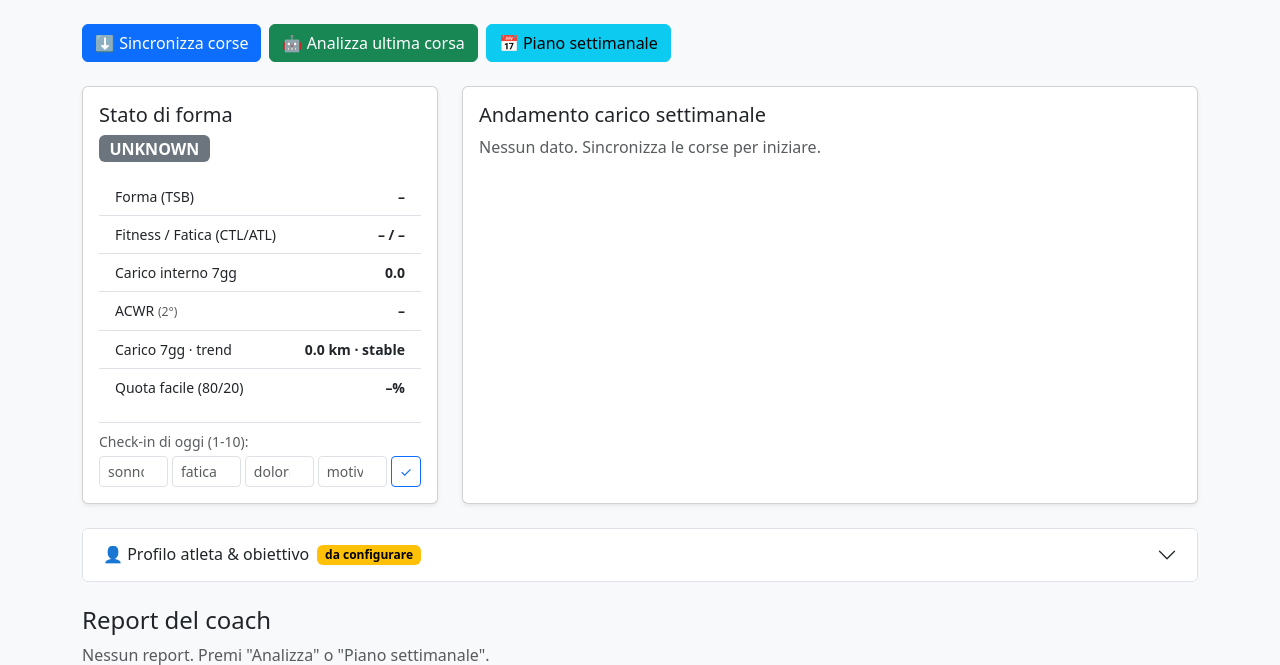
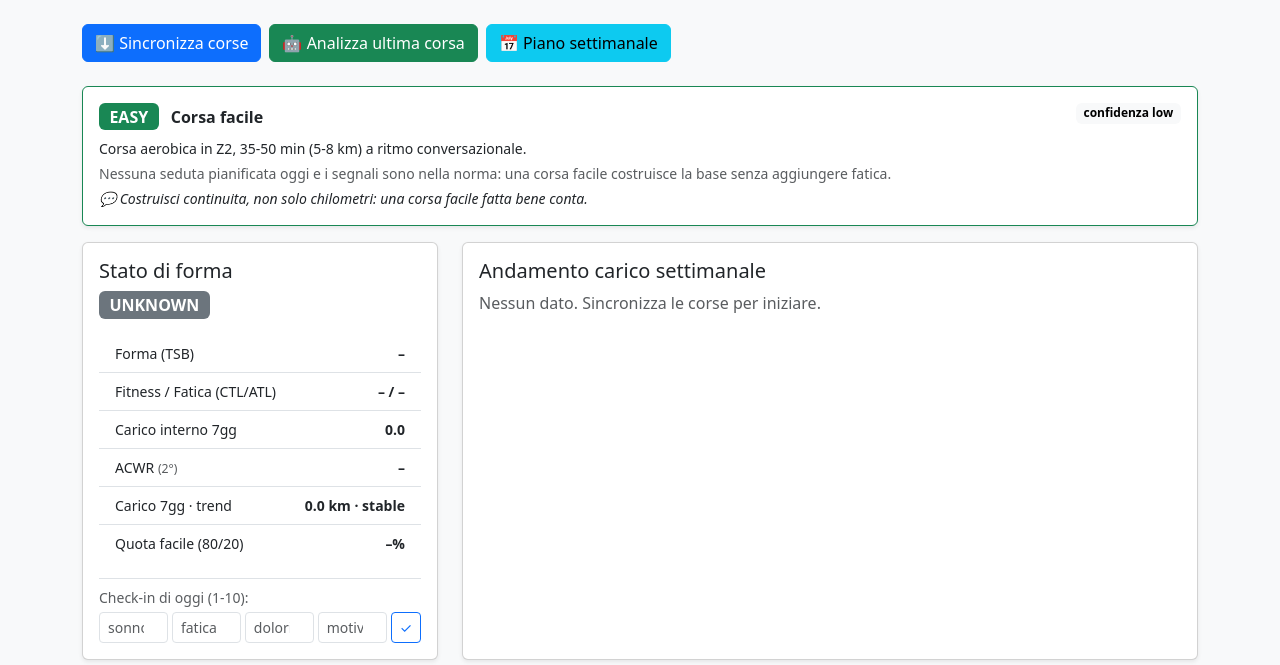
Before and after one commit to dallariva93/AI-personal-running-coach, a FastAPI app: page / in a window 1280 px wide. Shown: the part 56-721 px from the top of the page. Run offline with FastAPI, Linux system fonts and the light colour scheme; parts of the project's set-up code (start-up, migrations or seed data) failed here and were passed over; some libraries are stand-ins or nearby versions.

Commit message:
feat: surface today decision and notifications in web dashboard
Punto 5: _dashboard_context now passes notifications and today_decision
to the template. main.html renders:
- Today decision card with priority-colored badge, prescription, rationale,
  daily note and safety flags
- Notifications panel with priority badges (high=danger, medium=warning,
  low=secondary) and body text

API mobile already serializes priority and sub-scores via model_dump().

```diff
--- a/app/main.py
+++ b/app/main.py
@@ -44,6 +44,8 @@ from app.services import (
     save_profile,
 )
 from app.services.ingest import _all_summaries
+from app.services.event_service import pending_notifications
+from app.services.decision_service import build_today_decision
 
 logger = get_logger("app.main")
 BASE_DIR = Path(__file__).resolve().parent
@@ -128,6 +130,8 @@ def _dashboard_context(session: Session, request: Request, flash: str | None = N
         "checkin": checkin,
         "version": __version__,
         "flash": flash,
+        "notifications": pending_notifications(session),
+        "today_decision": build_today_decision(session, persist=False),
     }
 
 
--- a/app/templates/partials/main.html
+++ b/app/templates/partials/main.html
@@ -58,6 +58,57 @@
     </div>
   </div>
   {% endif %}
+
+  {% if today_decision %}
+  {% set dec_colors = {"run": "primary", "easy": "success", "quality": "warning",
+                        "long": "info", "rest": "secondary", "modify": "warning",
+                        "caution": "danger"} %}
+  <div class="card shadow-sm mb-3 border-{{ dec_colors.get(today_decision.decision, 'secondary') }}">
+    <div class="card-body py-3">
+      <div class="d-flex justify-content-between align-items-start">
+        <div>
+          <span class="badge text-bg-{{ dec_colors.get(today_decision.decision, 'secondary') }} fs-6">
+            {{ today_decision.decision | upper }}
+          </span>
+          <strong class="ms-2">{{ today_decision.headline }}</strong>
+        </div>
+        <span class="badge text-bg-light">
+          confidenza {{ today_decision.confidence }}
+        </span>
+      </div>
+      <p class="small mt-2 mb-1">{{ today_decision.prescription }}</p>
+      <p class="small text-muted mb-1">{{ today_decision.rationale }}</p>
+      {% if today_decision.daily_note %}
+      <p class="small fst-italic mb-0">💬 {{ today_decision.daily_note }}</p>
+      {% endif %}
+      {% if today_decision.safety_flags %}
+      <p class="small text-danger mb-0">⚠️ {{ today_decision.safety_flags | join('; ') }}</p>
+      {% endif %}
+    </div>
+  </div>
+  {% endif %}
+
+  {% if notifications %}
+  {% set prio_colors = {"high": "danger", "medium": "warning", "low": "secondary"} %}
+  <div class="card shadow-sm mb-3">
+    <div class="card-body py-3">
+      <h6 class="card-subtitle text-muted mb-2">Notifiche del coach</h6>
+      {% for n in notifications %}
+      <div class="d-flex justify-content-between align-items-start border-bottom py-2 {{ 'border-0' if loop.last }}">
+        <div>
+          <span class="badge text-bg-{{ prio_colors.get(n.priority, 'secondary') }} me-1">
+            {{ n.priority | upper }}
+          </span>
+          <strong>{{ n.title }}</strong>
+          <div class="small text-muted">{{ n.body }}</div>
+        </div>
+        <small class="text-muted">{{ n.date }}</small>
+      </div>
+      {% endfor %}
+    </div>
+  </div>
+  {% endif %}
+
   <div class="row g-4">
     <!-- Form state -->
     <div class="col-md-4">
```
